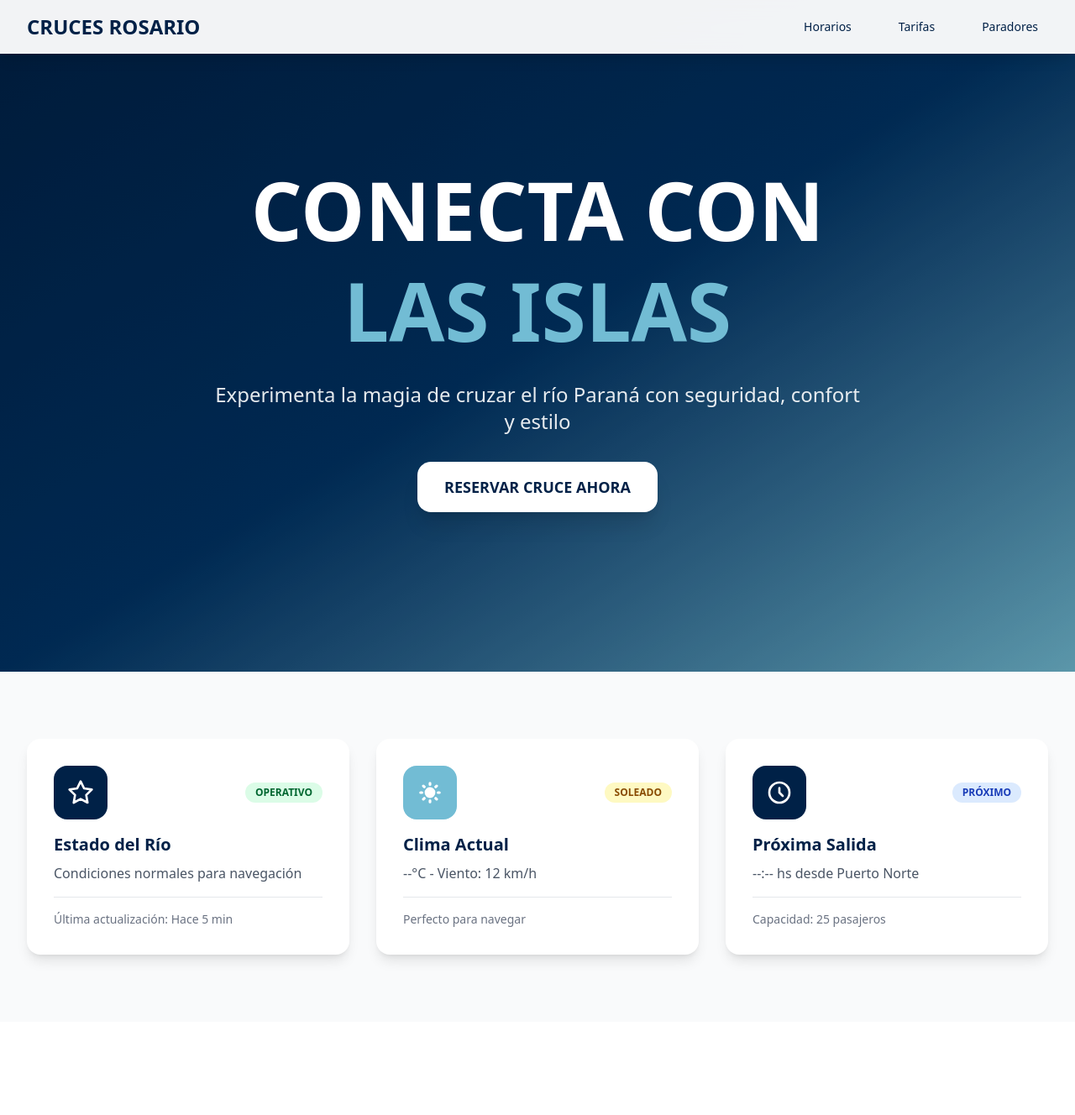
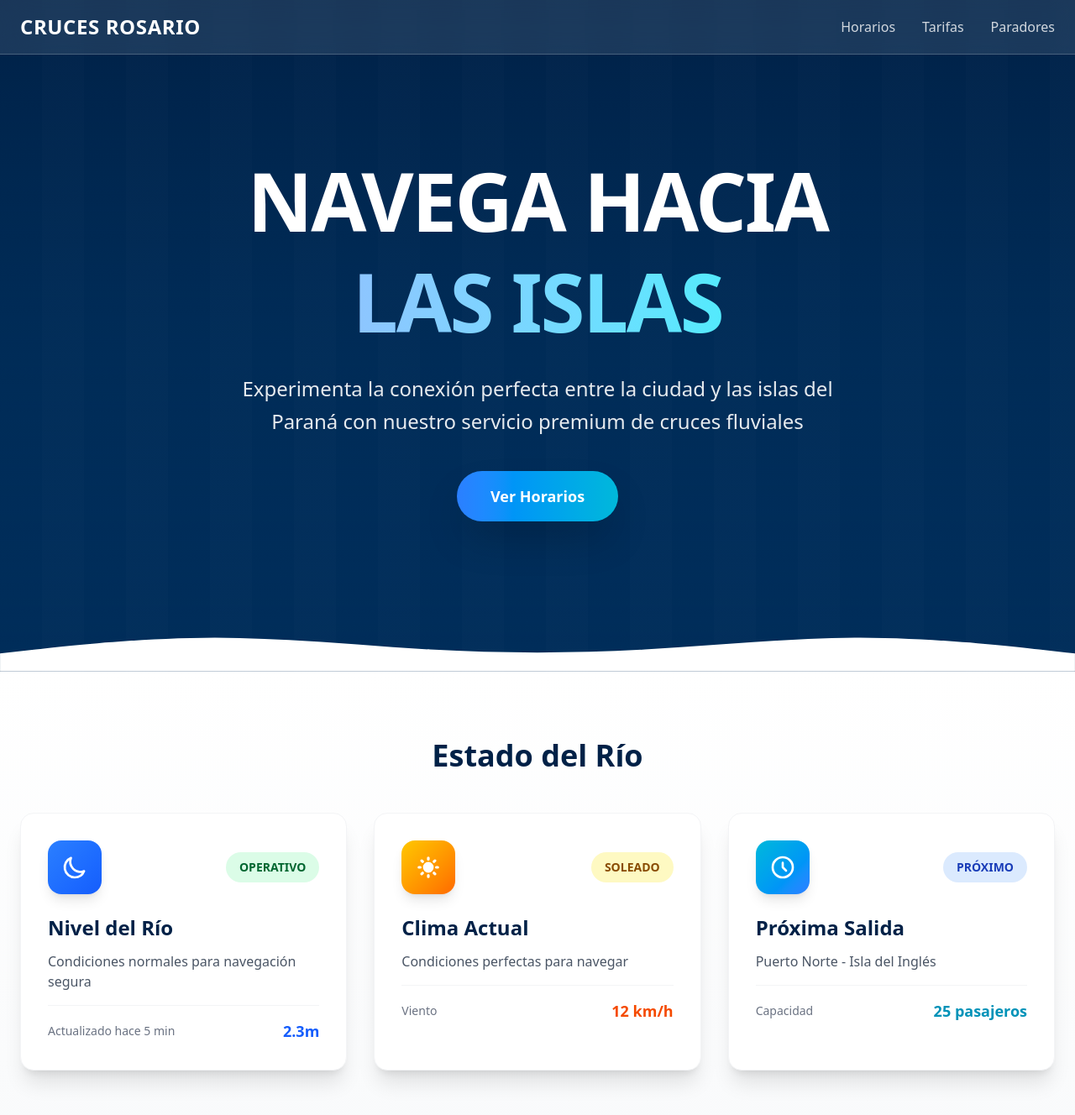
Before and after one commit to marianostiffler-netizen/cruces-rosario, a React (Vite) app: page / in a window 1280 px wide. Shown: the top 1328 px of the page at 84% size. Before the commit the page ends 1217 px from the top, so only its background shows below. Built offline with nearby package versions, Linux system fonts and the light colour scheme.

Commit message:
feat: implement high-end nautical design - professional navbar, water gradient hero, and premium status cards

```diff
--- a/src/App.tsx
+++ b/src/App.tsx
@@ -1,11 +1,7 @@
 import { HeroSection } from './components/home/HeroSection'
 
 function App() {
-  return (
-    <div className="min-h-screen">
-      <HeroSection />
-    </div>
-  )
+  return <HeroSection />
 }
 
 export default App
--- a/src/components/home/HeroSection.tsx
+++ b/src/components/home/HeroSection.tsx
@@ -1,94 +1,113 @@
 export function HeroSection() {
   return (
     <div className="min-h-screen">
-      {/* Fixed Navbar */}
-      <nav className="fixed top-0 left-0 right-0 bg-white/95 backdrop-blur-md shadow-lg z-50">
-        <div className="max-w-7xl mx-auto px-4 sm:px-6 lg:px-8">
-          <div className="flex items-center justify-between h-16">
-            <div className="flex-shrink-0">
-              <h1 className="text-2xl font-bold text-[#002147]">CRUCES ROSARIO</h1>
-            </div>
-            <div className="hidden md:block">
-              <div className="ml-10 flex items-baseline space-x-8">
-                <a href="#horarios" className="text-[#002147] hover:text-[#72bcd4] px-3 py-2 text-sm font-medium transition-colors">Horarios</a>
-                <a href="#tarifas" className="text-[#002147] hover:text-[#72bcd4] px-3 py-2 text-sm font-medium transition-colors">Tarifas</a>
-                <a href="#paradores" className="text-[#002147] hover:text-[#72bcd4] px-3 py-2 text-sm font-medium transition-colors">Paradores</a>
-              </div>
+      {/* Professional Navbar */}
+      <nav className="fixed top-0 left-0 right-0 bg-white/10 backdrop-blur-lg border-b border-white/20 z-50">
+        <div className="max-w-7xl mx-auto px-6 py-4">
+          <div className="flex items-center justify-between">
+            <h1 className="text-2xl font-bold text-white tracking-wide">CRUCES ROSARIO</h1>
+            <div className="hidden md:flex space-x-8">
+              <a href="#horarios" className="text-white/80 hover:text-white transition-colors">Horarios</a>
+              <a href="#tarifas" className="text-white/80 hover:text-white transition-colors">Tarifas</a>
+              <a href="#paradores" className="text-white/80 hover:text-white transition-colors">Paradores</a>
             </div>
           </div>
         </div>
       </nav>
 
-      {/* Hero Section */}
-      <section className="relative min-h-screen bg-gradient-to-br from-[#002147] via-[#003366] to-[#72bcd4] flex items-center justify-center">
-        <div className="absolute inset-0 bg-black/20"></div>
-        <div className="relative z-10 text-center px-4 sm:px-6 lg:px-8">
-          <h2 className="text-5xl md:text-7xl lg:text-8xl font-bold text-white mb-6 leading-tight">
-            CONECTA CON
+      {/* Hero Section with Water Gradient */}
+      <section className="relative min-h-screen bg-gradient-to-b from-[#002147] via-[#003366] to-[#004080] flex items-center justify-center">
+        {/* Water Effect Overlay */}
+        <div className="absolute inset-0 bg-gradient-to-t from-black/30 to-transparent"></div>
+
+        {/* Animated Wave Pattern */}
+        <div className="absolute inset-0 opacity-10">
+          <div className="absolute inset-0" style={{
+            backgroundImage: `repeating-linear-gradient(90deg, transparent, transparent 50px, rgba(255,255,255,0.1) 50px, rgba(255,255,255,0.1) 100px)`
+          }}></div>
+        </div>
+
+        <div className="relative z-10 text-center px-6">
+          <h2 className="text-6xl md:text-8xl font-bold text-white mb-6 leading-tight tracking-tight">
+            NAVEGA HACIA
             <br />
-            <span className="text-[#72bcd4]">LAS ISLAS</span>
+            <span className="text-transparent bg-clip-text bg-gradient-to-r from-blue-300 to-cyan-300">
+              LAS ISLAS
+            </span>
           </h2>
-          <p className="text-xl md:text-2xl text-white/90 mb-8 max-w-3xl mx-auto">
-            Experimenta la magia de cruzar el río Paraná con seguridad, confort y estilo
+          <p className="text-xl md:text-2xl text-white/90 mb-10 max-w-3xl mx-auto leading-relaxed">
+            Experimenta la conexión perfecta entre la ciudad y las islas del Paraná con nuestro servicio premium de cruces fluviales
           </p>
-          <button className="bg-white text-[#002147] px-8 py-4 rounded-2xl font-bold text-lg hover:bg-[#72bcd4] hover:text-white transition-all duration-300 shadow-xl hover:shadow-2xl transform hover:-translate-y-1">
-            RESERVAR CRUCE AHORA
+          <button className="bg-gradient-to-r from-blue-500 to-cyan-500 text-white px-10 py-4 rounded-full font-bold text-lg hover:from-blue-600 hover:to-cyan-600 transition-all duration-300 shadow-2xl hover:shadow-blue-500/25 transform hover:-translate-y-1">
+            Ver Horarios
           </button>
+        </div>
+
+        {/* Bottom Wave Animation */}
+        <div className="absolute bottom-0 left-0 right-0">
+          <svg viewBox="0 0 1440 120" fill="none" xmlns="http://www.w3.org/2000/svg" className="w-full h-auto">
+            <path d="M0,96L48,90.7C96,85,192,75,288,74.7C384,75,480,85,576,90.7C672,96,768,96,864,90.7C960,85,1056,75,1152,74.7C1248,75,1344,85,1392,90.7L1440,96L1440,120L1392,120C1344,120,1248,120,1152,120C1056,120,960,120,864,120C768,120,672,120,576,120C480,120,384,120,288,120C192,120,96,120,48,120L0,120Z" fill="white" />
+          </svg>
         </div>
       </section>
 
-      {/* Quick Dashboard */}
-      <section className="py-20 bg-gray-50">
-        <div className="max-w-7xl mx-auto px-4 sm:px-6 lg:px-8">
+      {/* River Status Section */}
+      <section className="py-20 bg-gradient-to-b from-white to-gray-50">
+        <div className="max-w-7xl mx-auto px-6">
+          <h3 className="text-4xl font-bold text-[#002147] text-center mb-12">Estado del Río</h3>
+
           <div className="grid grid-cols-1 md:grid-cols-3 gap-8">
-            {/* Estado del Río */}
-            <div className="bg-white rounded-2xl shadow-lg p-8 hover:shadow-xl transition-shadow duration-300">
-              <div className="flex items-center justify-between mb-4">
-                <div className="w-16 h-16 bg-[#002147] rounded-2xl flex items-center justify-center">
+            {/* River Status Card */}
+            <div className="bg-white rounded-2xl shadow-xl p-8 border border-gray-100 hover:shadow-2xl transition-shadow duration-300">
+              <div className="flex items-center justify-between mb-6">
+                <div className="w-16 h-16 bg-gradient-to-br from-blue-500 to-blue-600 rounded-2xl flex items-center justify-center shadow-lg">
                   <svg className="w-8 h-8 text-white" fill="none" stroke="currentColor" viewBox="0 0 24 24">
-                    <path strokeLinecap="round" strokeLinejoin="round" strokeWidth={2} d="M12 2l3.09 6.26L22 9.27l-5 4.87 1.18 6.88L12 17.77l-6.18 3.25L7 14.14 2 9.27l6.91-1.01L12 2z" />
+                    <path strokeLinecap="round" strokeLinejoin="round" strokeWidth={2} d="M20.354 15.354A9 9 0 018.646 3.646 9.003 9.003 0 0012 21a9.003 9.003 0 008.354-5.646z" />
                   </svg>
                 </div>
-                <span className="bg-green-100 text-green-800 text-xs font-semibold px-3 py-1 rounded-full">OPERATIVO</span>
+                <span className="bg-green-100 text-green-800 text-sm font-bold px-4 py-2 rounded-full">OPERATIVO</span>
               </div>
-              <h3 className="text-xl font-bold text-[#002147] mb-2">Estado del Río</h3>
-              <p className="text-gray-600">Condiciones normales para navegación</p>
-              <div className="mt-4 pt-4 border-t border-gray-200">
-                <p className="text-sm text-gray-500">Última actualización: Hace 5 min</p>
+              <h4 className="text-2xl font-bold text-[#002147] mb-3">Nivel del Río</h4>
+              <p className="text-gray-600 mb-4">Condiciones normales para navegación segura</p>
+              <div className="flex items-center justify-between pt-4 border-t border-gray-100">
+                <span className="text-sm text-gray-500">Actualizado hace 5 min</span>
+                <span className="text-lg font-semibold text-blue-600">2.3m</span>
               </div>
             </div>
 
-            {/* Clima Actual */}
-            <div className="bg-white rounded-2xl shadow-lg p-8 hover:shadow-xl transition-shadow duration-300">
-              <div className="flex items-center justify-between mb-4">
-                <div className="w-16 h-16 bg-[#72bcd4] rounded-2xl flex items-center justify-center">
+            {/* Weather Card */}
+            <div className="bg-white rounded-2xl shadow-xl p-8 border border-gray-100 hover:shadow-2xl transition-shadow duration-300">
+              <div className="flex items-center justify-between mb-6">
+                <div className="w-16 h-16 bg-gradient-to-br from-yellow-400 to-orange-500 rounded-2xl flex items-center justify-center shadow-lg">
                   <svg className="w-8 h-8 text-white" fill="currentColor" viewBox="0 0 20 20">
                     <path fillRule="evenodd" d="M10 2a1 1 0 011 1v1a1 1 0 11-2 0V3a1 1 0 011-1zm4 8a4 4 0 11-8 0 4 4 0 018 0zm-.464 4.95l.707.707a1 1 0 001.414-1.414l-.707-.707a1 1 0 00-1.414 1.414zm2.12-10.607a1 1 0 010 1.414l-.706.707a1 1 0 11-1.414-1.414l.707-.707a1 1 0 011.414 0zM17 11a1 1 0 100-2h-1a1 1 0 100 2h1zm-7 4a1 1 0 011 1v1a1 1 0 11-2 0v-1a1 1 0 011-1zM5.05 6.464A1 1 0 106.465 5.05l-.708-.707a1 1 0 00-1.414 1.414l.707.707zm1.414 8.486l-.707.707a1 1 0 01-1.414-1.414l.707-.707a1 1 0 011.414 1.414zM4 11a1 1 0 100-2H3a1 1 0 000 2h1z" clipRule="evenodd" />
                   </svg>
                 </div>
-                <span className="bg-yellow-100 text-yellow-800 text-xs font-semibold px-3 py-1 rounded-full">SOLEADO</span>
+                <span className="bg-yellow-100 text-yellow-800 text-sm font-bold px-4 py-2 rounded-full">SOLEADO</span>
               </div>
-              <h3 className="text-xl font-bold text-[#002147] mb-2">Clima Actual</h3>
-              <p className="text-gray-600">--°C - Viento: 12 km/h</p>
-              <div className="mt-4 pt-4 border-t border-gray-200">
-                <p className="text-sm text-gray-500">Perfecto para navegar</p>
+              <h4 className="text-2xl font-bold text-[#002147] mb-3">Clima Actual</h4>
+              <p className="text-gray-600 mb-4">Condiciones perfectas para navegar</p>
+              <div className="flex items-center justify-between pt-4 border-t border-gray-100">
+                <span className="text-sm text-gray-500">Viento</span>
+                <span className="text-lg font-semibold text-orange-600">12 km/h</span>
               </div>
             </div>
 
-            {/* Próxima Salida */}
-            <div className="bg-white rounded-2xl shadow-lg p-8 hover:shadow-xl transition-shadow duration-300">
-              <div className="flex items-center justify-between mb-4">
-                <div className="w-16 h-16 bg-[#002147] rounded-2xl flex items-center justify-center">
+            {/* Next Departure Card */}
+            <div className="bg-white rounded-2xl shadow-xl p-8 border border-gray-100 hover:shadow-2xl transition-shadow duration-300">
+              <div className="flex items-center justify-between mb-6">
+                <div className="w-16 h-16 bg-gradient-to-br from-cyan-500 to-blue-500 rounded-2xl flex items-center justify-center shadow-lg">
                   <svg className="w-8 h-8 text-white" fill="none" stroke="currentColor" viewBox="0 0 24 24">
                     <path strokeLinecap="round" strokeLinejoin="round" strokeWidth={2} d="M12 8v4l3 3m6-3a9 9 0 11-18 0 9 9 0 0118 0z" />
                   </svg>
                 </div>
-                <span className="bg-blue-100 text-blue-800 text-xs font-semibold px-3 py-1 rounded-full">PRÓXIMO</span>
+                <span className="bg-blue-100 text-blue-800 text-sm font-bold px-4 py-2 rounded-full">PRÓXIMO</span>
               </div>
-              <h3 className="text-xl font-bold text-[#002147] mb-2">Próxima Salida</h3>
-              <p className="text-gray-600">--:-- hs desde Puerto Norte</p>
-              <div className="mt-4 pt-4 border-t border-gray-200">
-                <p className="text-sm text-gray-500">Capacidad: 25 pasajeros</p>
+              <h4 className="text-2xl font-bold text-[#002147] mb-3">Próxima Salida</h4>
+              <p className="text-gray-600 mb-4">Puerto Norte - Isla del Inglés</p>
+              <div className="flex items-center justify-between pt-4 border-t border-gray-100">
+                <span className="text-sm text-gray-500">Capacidad</span>
+                <span className="text-lg font-semibold text-cyan-600">25 pasajeros</span>
               </div>
             </div>
           </div>
```
